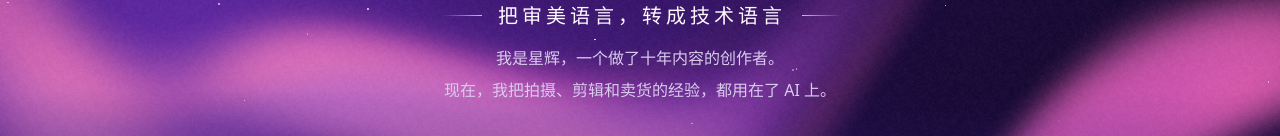
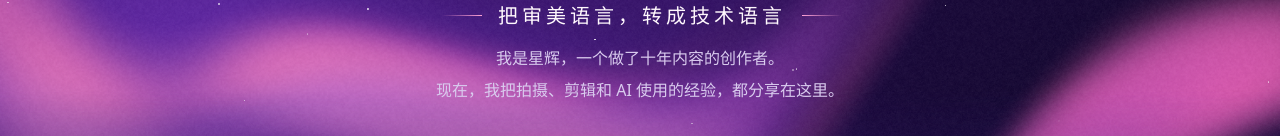
Before and after one commit to DingxinTao0417/astral, a React (Vite) app: page / in a window 1280 px wide. Shown: the part 436-572 px from the top of the page. Built offline with nearby package versions, Linux system fonts and the light colour scheme.

Commit message:
更新首屏自我介绍

```diff
--- a/src/content/site.ts
+++ b/src/content/site.ts
@@ -28,7 +28,7 @@ export const nav = [
 
 export const hero = {
   intro:
-    '我是星辉，一个做了十年内容的创作者。现在，我把拍摄、剪辑和卖货的经验，都用在了 AI 上。',
+    '我是星辉，一个做了十年内容的创作者。现在，我把拍摄、剪辑和 AI 使用的经验，都分享在这里。',
   primaryCta: '去抖音找我',
   secondaryCta: '看 AI 作品',
   /** 首屏底部扇形排开的作品卡，从左到右；to 是点击后去的页面 */
```
